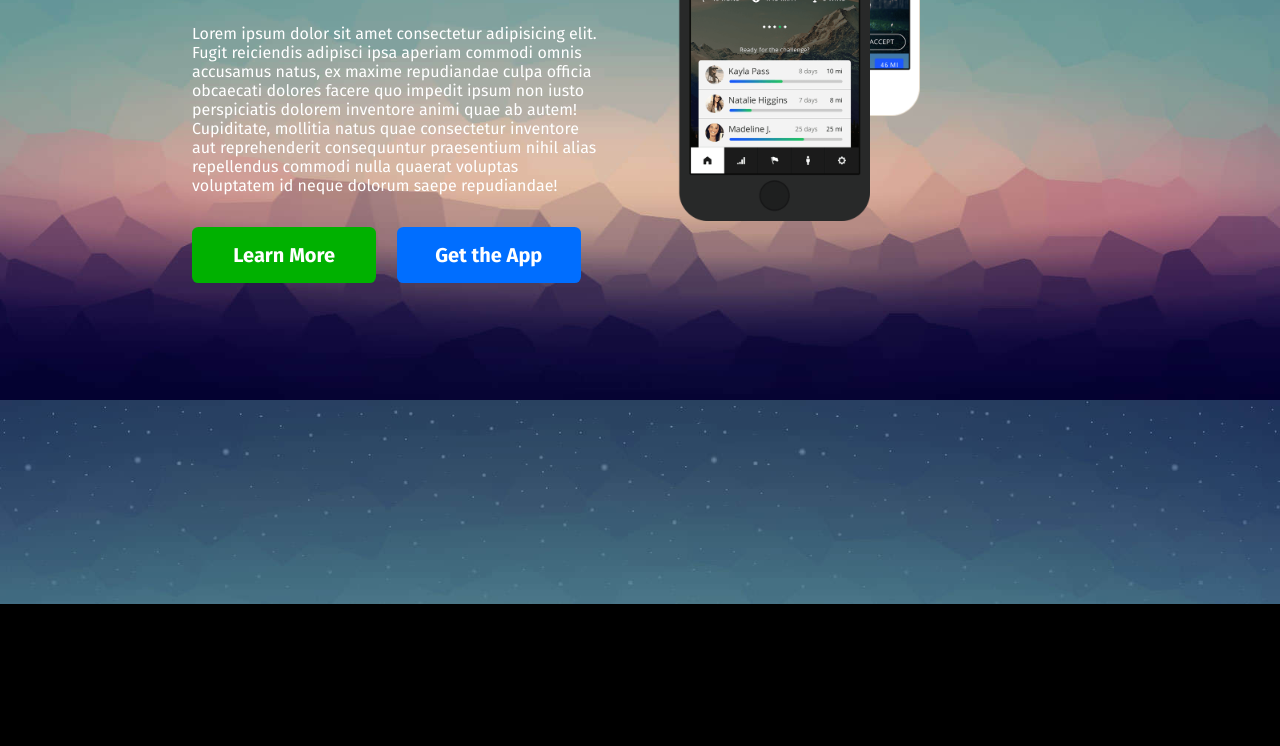
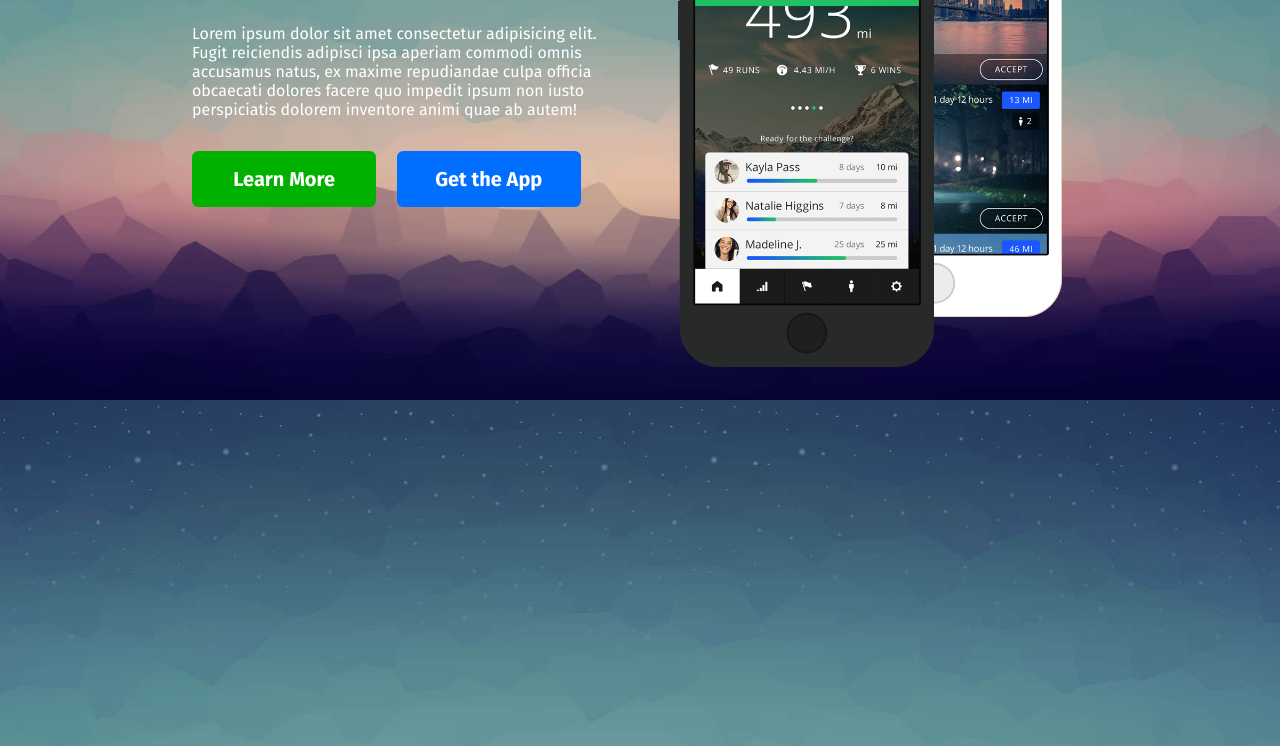
Before and after one commit to m-podolski/dci-iphone-page, a plain HTML site: page index.html in a window 1280 px wide. Shown: the part 400-1146 px from the top of the page. Before the commit the page ends 1004 px from the top, so only its background shows below. Drawn offline with Linux system fonts and the light colour scheme.

Commit message:
Fix styles

```diff
--- a/index.html
+++ b/index.html
@@ -25,9 +25,7 @@
       <h1>Make your Startup web with our template</h1>
       <p>Lorem ipsum dolor sit amet consectetur adipisicing elit. Fugit reiciendis adipisci ipsa aperiam commodi omnis
         accusamus natus, ex maxime repudiandae culpa officia obcaecati dolores facere quo impedit ipsum non iusto
-        perspiciatis dolorem inventore animi quae ab autem! Cupiditate, mollitia natus quae consectetur inventore aut
-        reprehenderit consequuntur praesentium nihil alias repellendus commodi nulla quaerat voluptas voluptatem id
-        neque dolorum saepe repudiandae!</p>
+        perspiciatis dolorem inventore animi quae ab autem!</p>
       <button type="button" class="button button-primary">Learn More</button>
       <button type="button" class="button button-secondary">Get the App</button>
     </section>
--- a/styles.css
+++ b/styles.css
@@ -62,20 +62,22 @@ nav {
 }
 
 .phones > * {
-  width: 15vw;
+  position: relative;
+  width: 20vw;
 }
 
 .phone-first {
-  position: relative;
   z-index: 2;
-  top: -450px;
-  left: 50px;
+  /* top: -600px;
+  left: 100px; */
+  top: -40vw;
+  left: 10vw;
 }
 
 .phone-second {
-  position: relative;
   z-index: 3;
   top: 50px;
+  top: 5vw;
 }
 
 p {
```
Also changed, not shown: screenshot.png (added).
